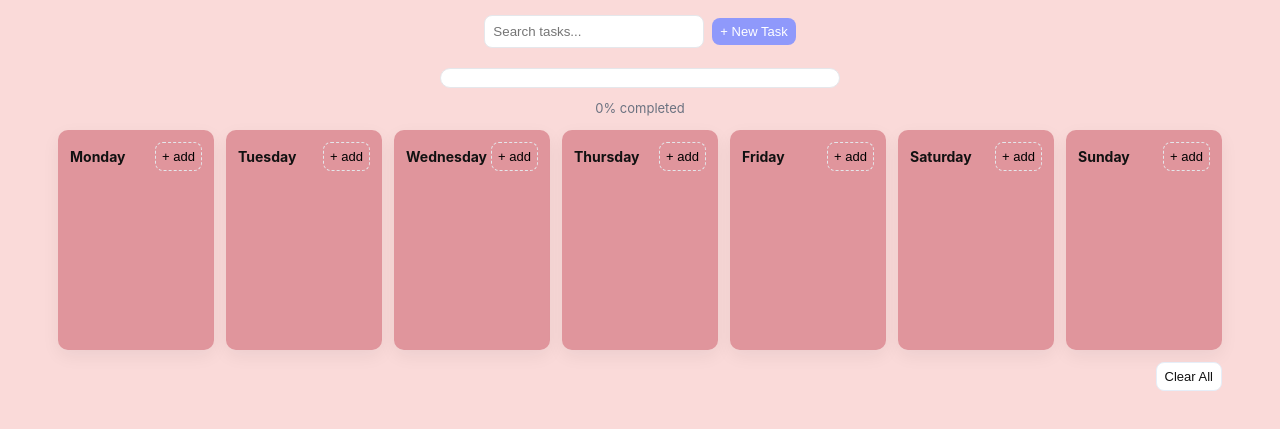
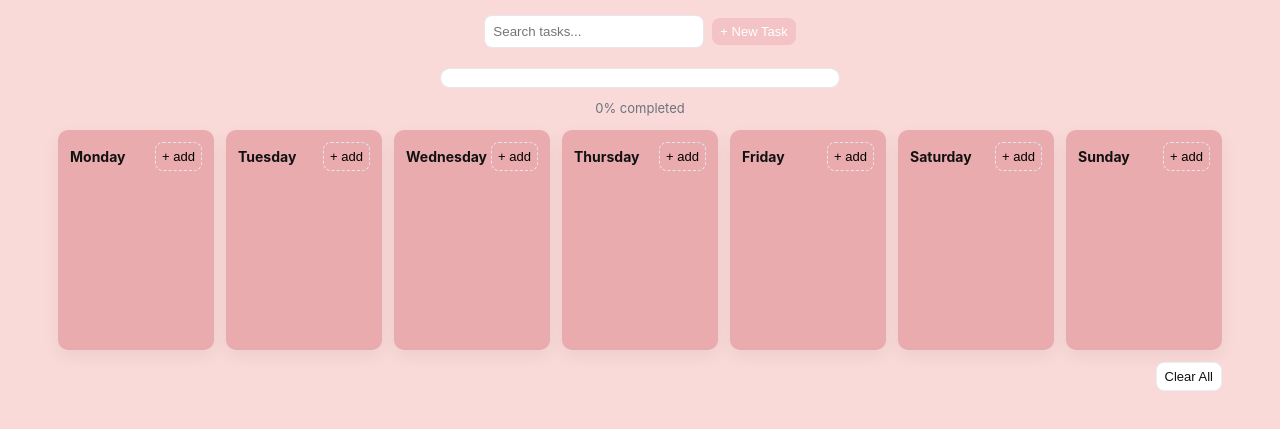
Before and after one commit to sashimi17-java/studymate.io.com, a plain HTML site: page index.html in a window 1280 px wide. Shown: the part 79-508 px from the top of the page. Drawn offline with Linux system fonts and the light colour scheme.

Commit message:
Add files via upload

```diff
--- a/style.css
+++ b/style.css
@@ -1,8 +1,8 @@
 :root {
   --bg: #fadad9;
-  --card: #e0959c;
+  --card: #e9abae;
   --muted: #6b7280;
-  --accent: #8f99fb;
+  --accent: #f3c3c5;
   --gap: 12px;
 }
 
```
